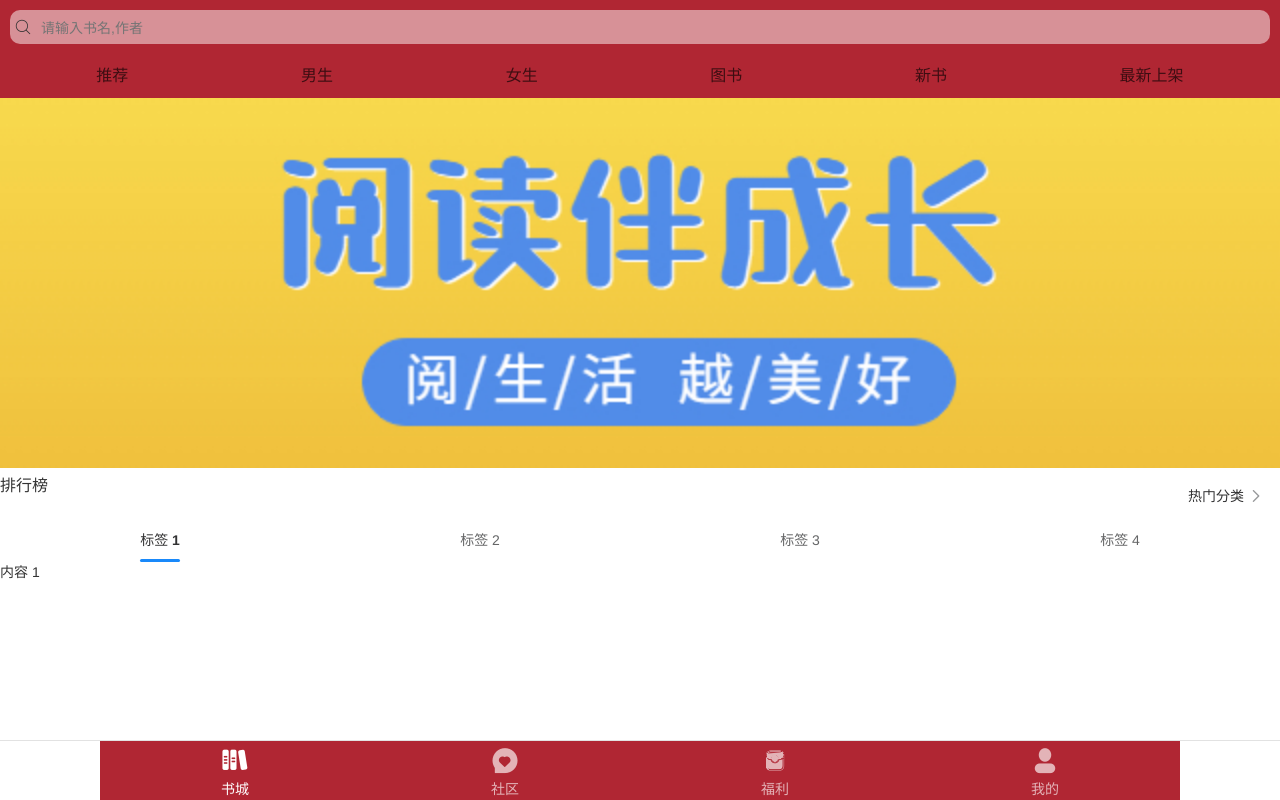
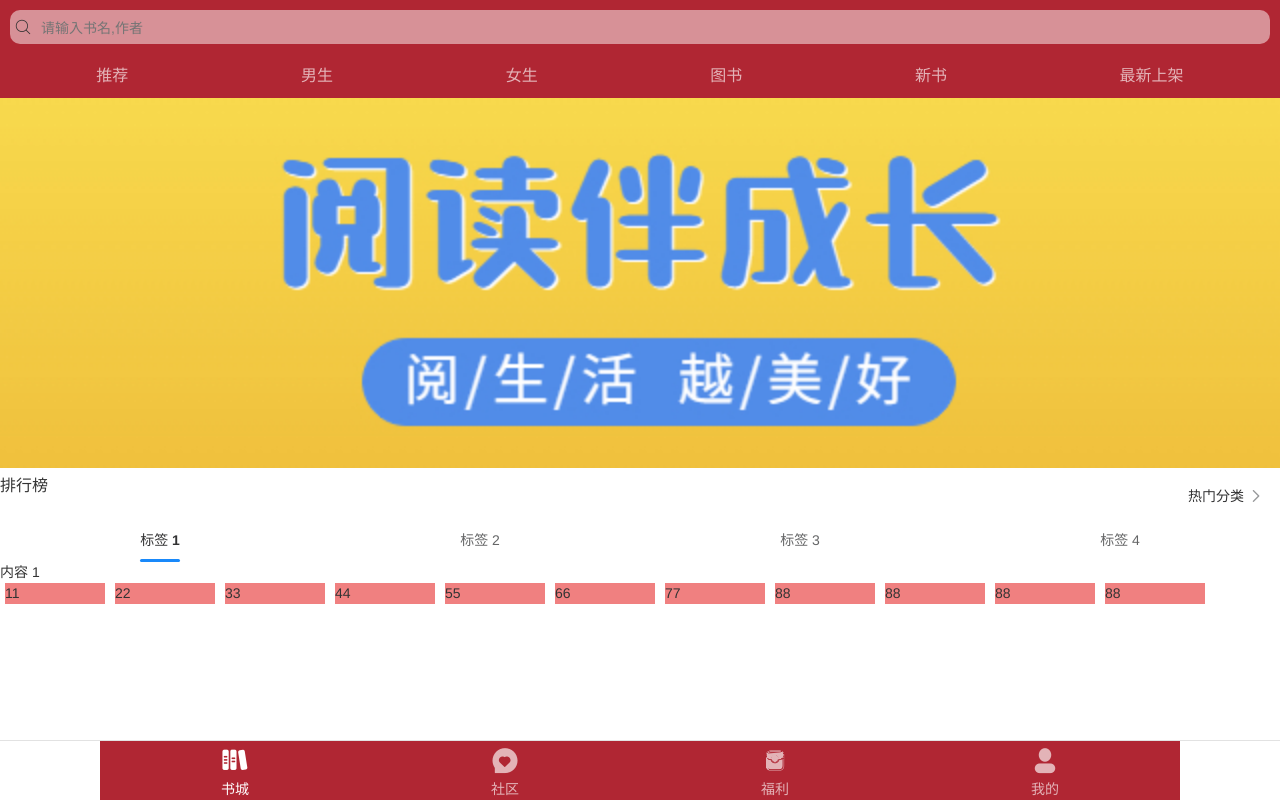
Before and after one commit to MIUTEpxx/iNovel_vue3, a Vue app: page /#/index in a window 1280 px wide. Built offline with nearby package versions, Linux system fonts and the light colour scheme.

Commit message:
完善排行榜布局和样式

```diff
--- a/src/assets/css/index.css
+++ b/src/assets/css/index.css
@@ -89,10 +89,9 @@
     color:rgba(0, 0, 0, 0.65);
     /* 沾性定位 */
     position:sticky;
+    color: var(--unselectcolor);
 }
-.box{
-    height: 1000px;
-}
+
 /* 排行榜 */
 .charts{
     display: flex;
--- a/src/style.css
+++ b/src/style.css
@@ -25,7 +25,8 @@ a:hover {
 body {
   margin: 0;
   display: flex;
-  /* place-items: center; */
+  /* 垂直居中 */
+  /* place-items: center;   */
   min-width: 320px;
   min-height: 100vh;
 }
@@ -60,8 +61,11 @@ button:focus-visible {
 
 #app {
   max-width: 1280px;
+  /*水平居中*/
   /* margin: 0 auto; */
+    /*内边距*/
   /* padding: 2rem; */
+    /*文字居中*/
   /* text-align: center; */
 }
 
--- a/src/views/index/chartstab.vue
+++ b/src/views/index/chartstab.vue
@@ -1,8 +1,8 @@
 <!-- 排行榜分类标签和横向滑动内嵌页 -->
 <script setup>
  import { ref } from 'vue';
- import Popup from './popup.vue';
 
+//当前选中的标签
  const active = ref(0);
 
 </script>
@@ -15,11 +15,54 @@
                 <van-tab title="标签 3">内容 3</van-tab>
                 <van-tab title="标签 4">内容 4</van-tab>
             </van-tabs>
+        </div>
 
+        <div class="box">
+            <div class="box-item">11</div>
+            <div class="box-item">22</div>
+            <div class="box-item">33</div>
+            <div class="box-item">44</div>
+            <div class="box-item">55</div>
+            <div class="box-item">66</div>
+            <div class="box-item">77</div>
+            <div class="box-item">88</div>
+            <div class="box-item">88</div>
+            <div class="box-item">88</div>
+            <div class="box-item">88</div>
         </div>
+
 </template>
 
 <style scoped>
+    .box{
+        /* 横向滑动实现方法1 */
+        /* 父元素设置横向滚区域 */
+        /* overflow-x:auto ; */
+        /* 不允许子元素换行 */
+        /* white-space: nowrap; */
+        /* width: 100vw; */
 
+        /* 横向滑动实现方法2 */
+        display: flex;
+        overflow-x: auto;
+        width: 100vw;
+    }
+    .box-item{
+        /* 横向滑动实现方法1 */
+        /* background: lightcoral; */
+        /* padding: 5px 20px; */
+        /* 使得元素像内联元素一样排列（不会独占一行）同时能设置宽高 */
+        /* display: inline-block; */
+        /* margin:5px */
 
+        /* 横向滑动实现方法2 */
+        width: 100px;
+        background: lightcoral;
+        /* 固定元素不被挤压 */
+        flex-shrink: 0;
+        margin: 0 5px;
+    }
+    .box::-webkit-scrollbar{
+        display: none;
+    }
 </style>
```
